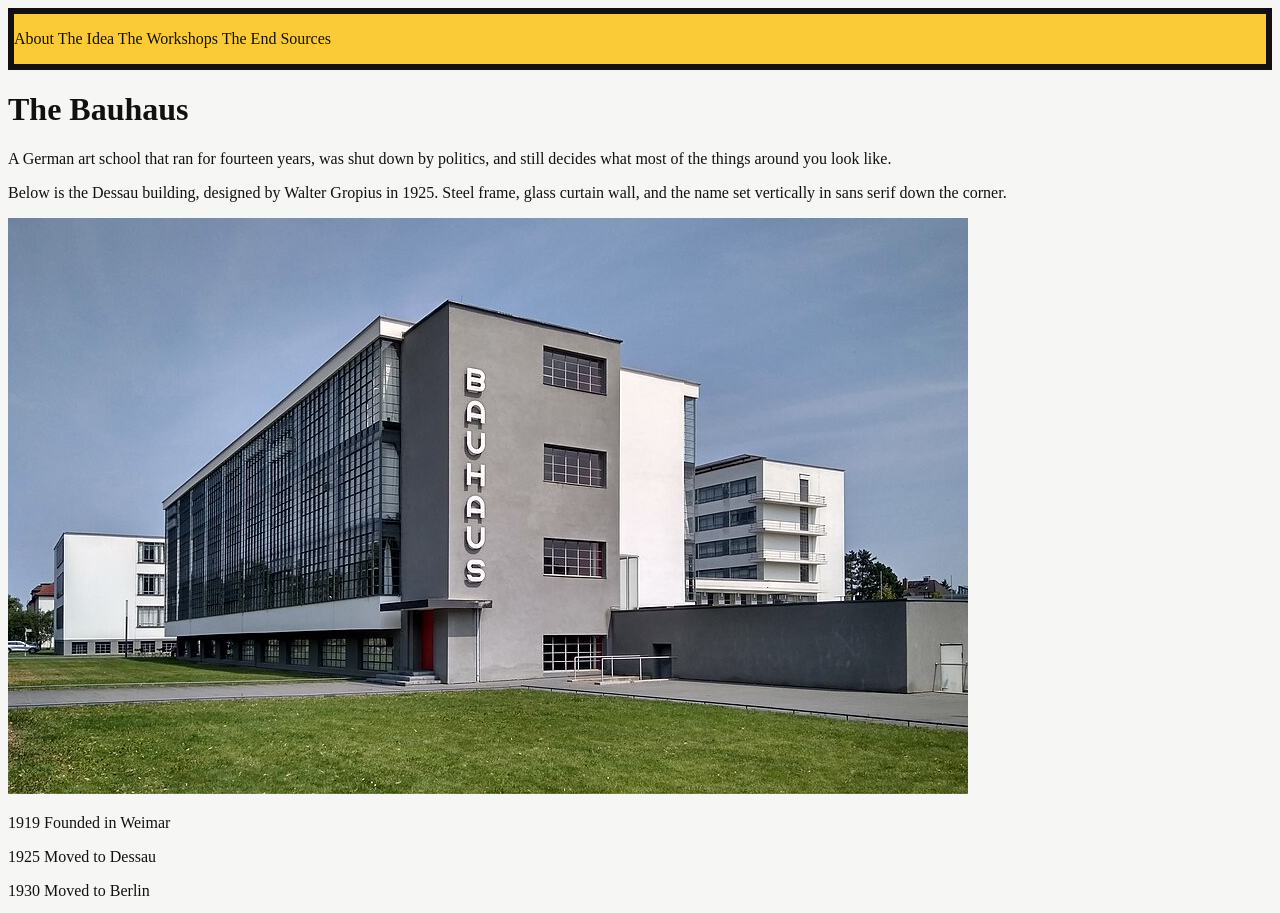
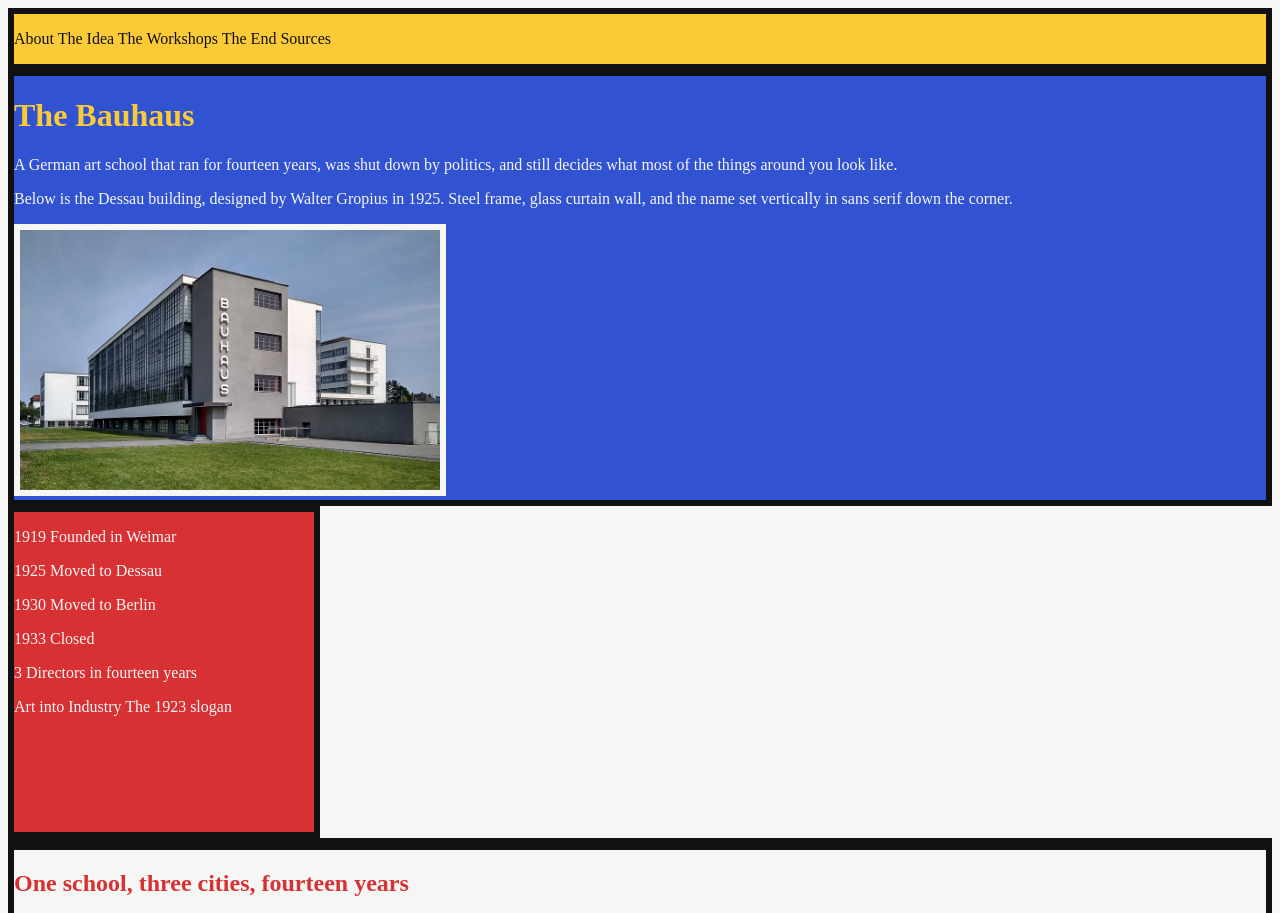
Before and after one commit to kinziemychalczuk/practice-3-kinziemychalczuk, a plain HTML site: page index.html in a window 1280 px wide. Shown: the top 913 px of the page. Drawn offline with Linux system fonts and the light colour scheme.

Commit message:
style fix one

```diff
--- a/CSS/styles.css
+++ b/CSS/styles.css
@@ -1,9 +1,53 @@
 body {
     background: #f6f6f4;
     color: #111111;
-}
-nav {
+    nav {
     background: #facb37;
     color: #111111;
     border: 6px solid #111111;
+    }
+    header {
+    background: #3153d1;
+    color: #f6f6f4;
+    border: 6px solid #111111;
+    }
+    h1 {
+        color: #facb37;
+    }
+    img {
+        width: 420px;
+        height: 260px;
+        border: 6px solid #f6f6f4;
+    }
+    aside {
+        background: #d83134;
+        color: #f6f6f4;
+        border: 6px solid #111111;
+        width: 300px;
+        height: 320px;
+    }
+    main {
+        background: #f6f6f4;
+        border: 6px solid #111111;
+    }
+    article {
+        background: #ffffff;
+        border: 3px solid #111111;
+    }
+    section {
+        background: #facb37;
+        border: 6px solid #d83134;
+    }
+    h2 {
+        color: #d83134;
+    }
+    h3 {
+        color: #3153d1;
+    }
+    footer {
+    background: #111111;
+    color: #f6f6f4;
+    border: 6px solid #facb37;
+    height: 260px;
+    }
 }
```
